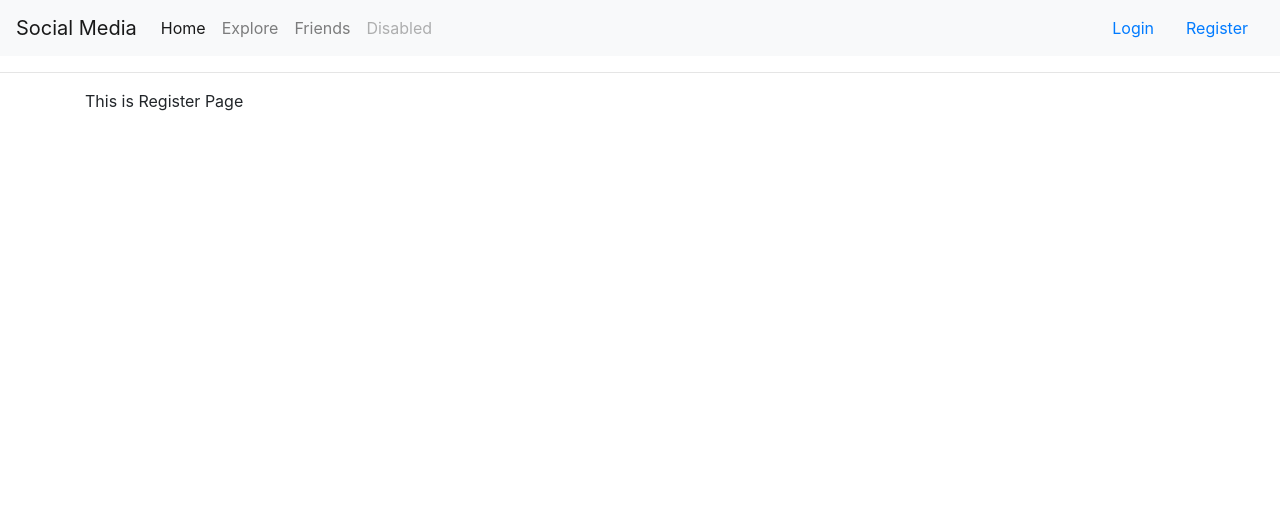
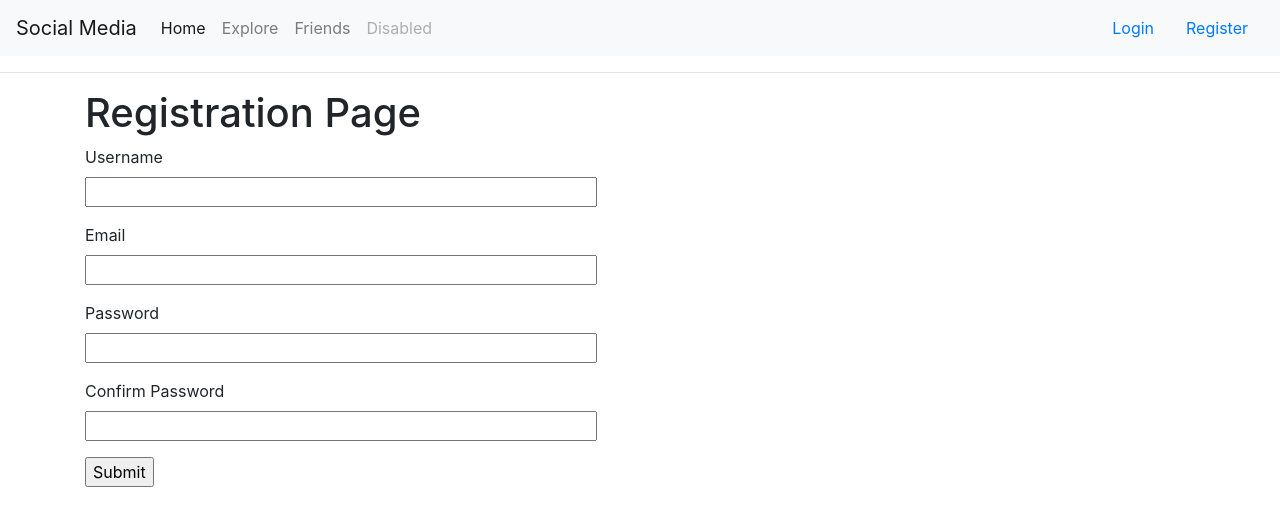
Before and after one commit to filius-fall/social_media, a Flask app: page /register in a window 1280 px wide. Shown: the top 526 px of the page. Run offline with Flask 2, Linux system fonts and the light colour scheme; some libraries are stand-ins or nearby versions.

Commit message:
Modified Rotes.py

```diff
--- a/app/forms.py
+++ b/app/forms.py
@@ -16,7 +16,7 @@ class RegistrationForm(FlaskForm):
     username = StringField("Username", validators=[DataRequired()])
     email = StringField("Email", validators=[DataRequired(), Email()])
     password = PasswordField("Password", validators=[DataRequired()])
-    confirm_passoword = PasswordField(
+    confirm_password = PasswordField(
         "Confirm Password", validators=[DataRequired(), EqualTo(password)]
     )
 
--- a/app/routes.py
+++ b/app/routes.py
@@ -1,9 +1,11 @@
 from flask import render_template, flash, redirect, request
 from flask.helpers import url_for
+from flask.signals import request_tearing_down
 from flask_login.utils import current_user, login_user
 from werkzeug.security import check_password_hash
-from . import app
-from .forms import LoginForm
+from wtforms.validators import url
+from . import app, db
+from .forms import LoginForm, RegistrationForm
 from .models import User
 from flask_login import logout_user, login_required
 from werkzeug.urls import url_parse
@@ -36,9 +38,19 @@ def friends():
     return render_template("friends.html", title="Friends")
 
 
-@app.route("/register")
+@app.route("/register", methods=["GET", "POST"])
 def register():
-    return render_template("register.html", title="Registration")
+    if current_user.is_authenticated:
+        redirect(url_for("home"))
+    form = RegistrationForm()
+    if form.validate_on_submit():
+        user = User(username=form.username.data, email=form.email.data)
+        user.set_password(form.password.data)
+        db.session.add(user)
+        db.session.commit()
+        flash("Congrats! You have been registered")
+        return redirect(url_for("login"))
+    return render_template("register.html", title="Registration", form=form)
 
 
 @app.route("/login", methods=["GET", "POST"])
--- a/app/templates/login.html
+++ b/app/templates/login.html
@@ -31,4 +31,6 @@
         {{form.submit() }}
     </p>
 </form>
+
+<p>Don't have an Account? <a href="{{ url_for('register') }}">Click to Register!</a></p>
 {% endblock %}
--- a/app/templates/register.html
+++ b/app/templates/register.html
@@ -2,6 +2,42 @@
 
 {% block content %}
 
-<p>This is Register Page</p>
+<h1>Registration Page</h1>
+
+<form action="" , method='Post'>
+    {{ form.hidden_tag() }}
+
+    <p>
+        {{ form.username.label }}<br>
+        {{ form.username(size=45) }}<br>
+        {% for error in form.username.errors %}
+        <span style="color: red;">[ {{ error }} ]</span>
+        {% endfor %}
+    </p>
+
+    <p>
+        {{ form.email.label }}<br>
+        {{ form.email(size=45) }}<br>
+        {% for error in form.email.errors %}
+        <span style="color: red;">[ {{ error }} ]</span>
+        {% endfor %}
+    </p>
+
+    <p>
+        {{ form.password.label }}<br>
+        {{ form.password(size=45) }}<br>
+        {% for error in form.password.errors %}
+        <span style="color: red;">[{{ error }}]</span>
+        {% endfor %}
+    </p>
+    <p>
+        {{ form.confirm_password.label }}<br>
+        {{ form.confirm_password(size=45) }}<br>
+        {% for error in form.confirm_password.errors %}
+        <span style="color: red;">[{{ error }}]</span>
+        {% endfor %}
+    </p>
+    <p>{{ form.submit() }}</p>
+</form>
 
 {% endblock %}
```
